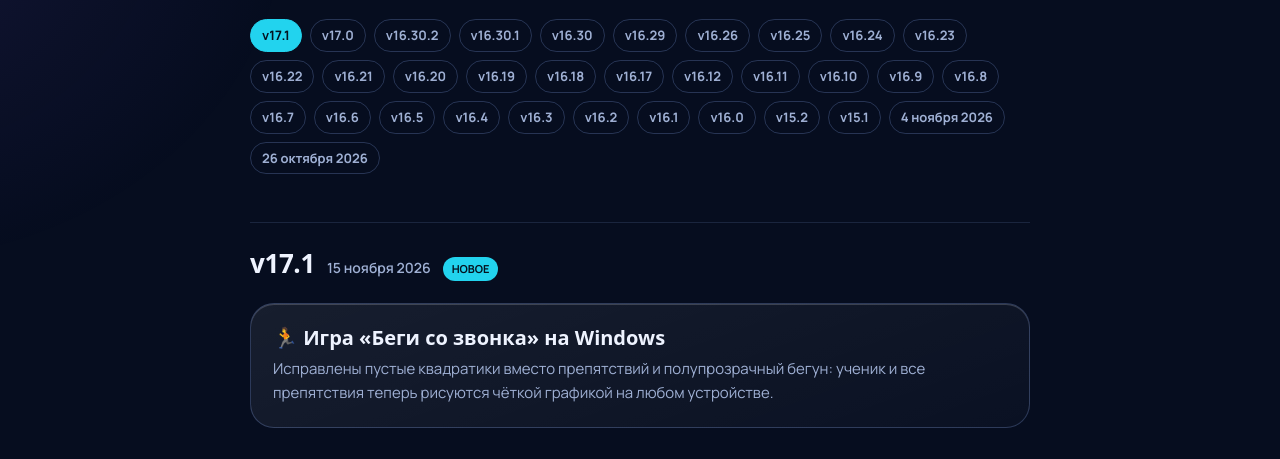
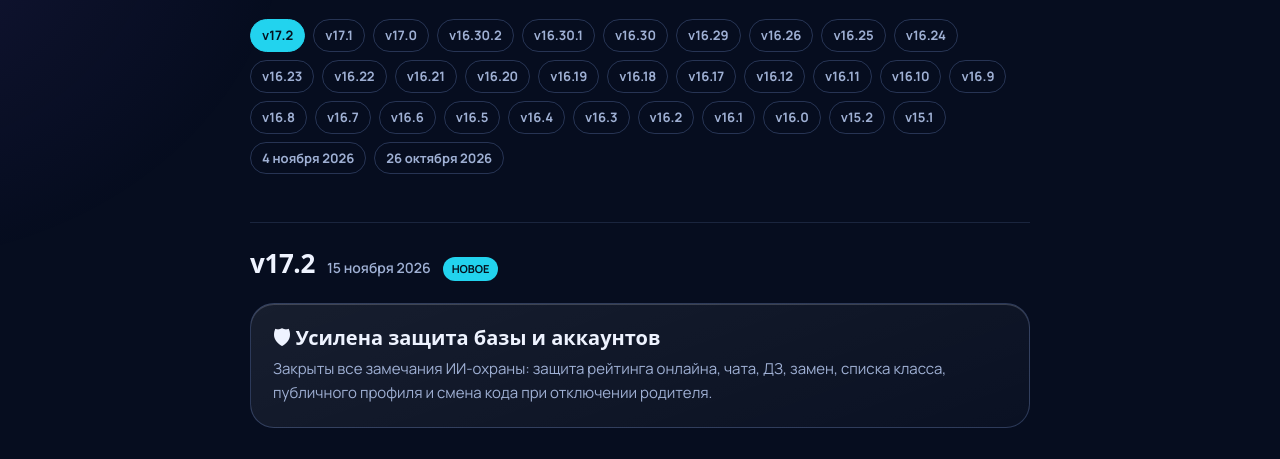
Before and after one commit to kafeevbogdan347-ui/asosh-timer-site, a plain HTML site: page updates/index.html in a window 1280 px wide. Shown: the part 321-780 px from the top of the page. Drawn offline with Linux system fonts and the light colour scheme; a web font is replaced by a local one.

Commit message:
v17.2: подробное обновление

```diff
--- a/updates/index.html
+++ b/updates/index.html
@@ -65,7 +65,7 @@
       </a>
       <nav class="nav-links" aria-label="Разделы">
         <a href="../#features">Возможности</a>
-        <a href="#v17-1">Последнее</a>
+        <a href="#v17-2">Последнее</a>
         <a href="#history">История</a>
       </nav>
       <a class="btn btn-small" href="../#download">Установить</a>
@@ -77,10 +77,18 @@
       <div class="upd-hero">
         <h1>Обновления</h1>
         <p>Что нового в АСОШ Таймер — подробно о каждой версии: новые функции и все исправленные баги. В приложении это окно «Что нового» с кнопкой «Подробнее».</p>
-        <nav class="toc" aria-label="Версии"><a href="#v17-1">v17.1</a><a href="#v17-0">v17.0</a><a href="#v16-30.2">v16.30.2</a><a href="#v16-30.1">v16.30.1</a><a href="#v16-30">v16.30</a><a href="#v16-29">v16.29</a><a href="#v16-26">v16.26</a><a href="#v16-25">v16.25</a><a href="#v16-24">v16.24</a><a href="#v16-23">v16.23</a><a href="#v16-22">v16.22</a><a href="#v16-21">v16.21</a><a href="#v16-20">v16.20</a><a href="#v16-19">v16.19</a><a href="#v16-18">v16.18</a><a href="#v16-17">v16.17</a><a href="#v16-12">v16.12</a><a href="#v16-11">v16.11</a><a href="#v16-10">v16.10</a><a href="#v16-9">v16.9</a><a href="#v16-8">v16.8</a><a href="#v16-7">v16.7</a><a href="#v16-6">v16.6</a><a href="#v16-5">v16.5</a><a href="#v16-4">v16.4</a><a href="#v16-3">v16.3</a><a href="#v16-2">v16.2</a><a href="#v16-1">v16.1</a><a href="#v16-0">v16.0</a><a href="#v15-2">v15.2</a><a href="#v15-1">v15.1</a><a href="#4-ноября-2026">4 ноября 2026</a><a href="#26-октября-2026">26 октября 2026</a></nav>
+        <nav class="toc" aria-label="Версии"><a href="#v17-2">v17.2</a><a href="#v17-1">v17.1</a><a href="#v17-0">v17.0</a><a href="#v16-30.2">v16.30.2</a><a href="#v16-30.1">v16.30.1</a><a href="#v16-30">v16.30</a><a href="#v16-29">v16.29</a><a href="#v16-26">v16.26</a><a href="#v16-25">v16.25</a><a href="#v16-24">v16.24</a><a href="#v16-23">v16.23</a><a href="#v16-22">v16.22</a><a href="#v16-21">v16.21</a><a href="#v16-20">v16.20</a><a href="#v16-19">v16.19</a><a href="#v16-18">v16.18</a><a href="#v16-17">v16.17</a><a href="#v16-12">v16.12</a><a href="#v16-11">v16.11</a><a href="#v16-10">v16.10</a><a href="#v16-9">v16.9</a><a href="#v16-8">v16.8</a><a href="#v16-7">v16.7</a><a href="#v16-6">v16.6</a><a href="#v16-5">v16.5</a><a href="#v16-4">v16.4</a><a href="#v16-3">v16.3</a><a href="#v16-2">v16.2</a><a href="#v16-1">v16.1</a><a href="#v16-0">v16.0</a><a href="#v15-2">v15.2</a><a href="#v15-1">v15.1</a><a href="#4-ноября-2026">4 ноября 2026</a><a href="#26-октября-2026">26 октября 2026</a></nav>
       </div>
-<section class="rel" id="v17-1">
-        <div class="rel-head"><h2>v17.1</h2><span class="date">15 ноября 2026</span><span class="badge">НОВОЕ</span></div>
+<section class="rel" id="v17-2">
+        <div class="rel-head"><h2>v17.2</h2><span class="date">15 ноября 2026</span><span class="badge">НОВОЕ</span></div>
+        <div class="feature">
+          <h3>🛡 Усилена защита базы и аккаунтов</h3>
+          <p>Закрыты все замечания ИИ-охраны: защита рейтинга онлайна, чата, ДЗ, замен, списка класса, публичного профиля и смена кода при отключении родителя.</p>
+        </div>
+      </section>
+
+      <section class="rel" id="v17-1">
+        <div class="rel-head"><h2>v17.1</h2><span class="date">15 ноября 2026</span></div>
         <div class="feature">
           <h3>🏃 Игра «Беги со звонка» на Windows</h3>
           <p>Исправлены пустые квадратики вместо препятствий и полупрозрачный бегун: ученик и все препятствия теперь рисуются чёткой графикой на любом устройстве.</p>
```
